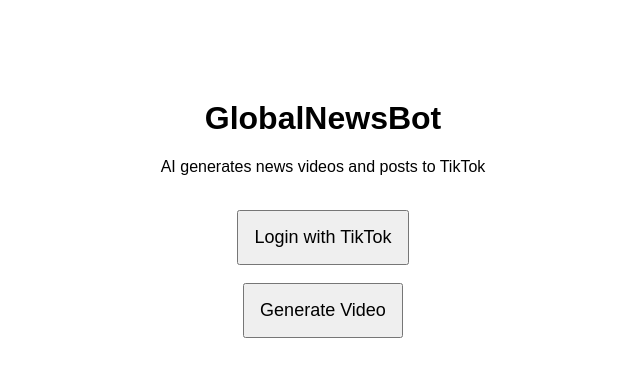
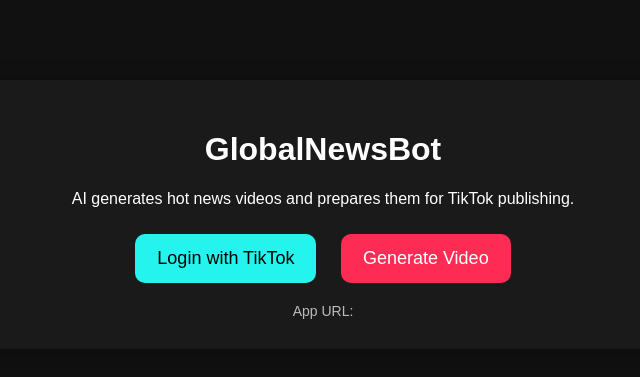
Before and after one commit to jacknguyen0110/tg_tiktok_news_bot, a FastAPI app: page / in a window 1280 px wide. Shown: the top 377 px of the page, without its empty margins (317-957 px from the left). Run offline with FastAPI, Linux system fonts and the light colour scheme.

Commit message:
Update index.html

```diff
--- a/templates/index.html
+++ b/templates/index.html
@@ -1,30 +1,67 @@
 <!DOCTYPE html>
 <html>
 <head>
-<title>GlobalNewsBot</title>
+  <meta charset="UTF-8" />
+  <title>GlobalNewsBot</title>
+  <style>
+    body {
+      font-family: Arial, sans-serif;
+      text-align: center;
+      margin-top: 80px;
+      background: #111;
+      color: white;
+    }
+    .btn {
+      padding: 14px 22px;
+      font-size: 18px;
+      border: none;
+      border-radius: 10px;
+      cursor: pointer;
+      margin: 10px;
+    }
+    .btn-login {
+      background: #25f4ee;
+      color: #000;
+    }
+    .btn-generate {
+      background: #fe2c55;
+      color: #fff;
+    }
+    .card {
+      width: 700px;
+      max-width: 90%;
+      margin: 0 auto;
+      padding: 30px;
+      background: #1a1a1a;
+      border-radius: 16px;
+      box-shadow: 0 6px 24px rgba(0,0,0,.35);
+    }
+    a {
+      text-decoration: none;
+    }
+    .muted {
+      color: #bbb;
+      font-size: 14px;
+      margin-top: 10px;
+    }
+  </style>
 </head>
+<body>
+  <div class="card">
+    <h1>{{ app_name }}</h1>
+    <p>AI generates hot news videos and prepares them for TikTok publishing.</p>
 
-<body style="font-family:Arial;text-align:center;margin-top:100px">
+    <a href="/login">
+      <button class="btn btn-login">Login with TikTok</button>
+    </a>
 
-<h1>GlobalNewsBot</h1>
+    <a href="/generate">
+      <button class="btn btn-generate">Generate Video</button>
+    </a>
 
-<p>AI generates news videos and posts to TikTok</p>
-
-<br>
-
-<a href="/login">
-<button style="padding:15px;font-size:18px">
-Login with TikTok
-</button>
-</a>
-
-<br><br>
-
-<a href="/generate">
-<button style="padding:15px;font-size:18px">
-Generate Video
-</button>
-</a>
-
+    <div class="muted">
+      App URL: {{ app_base_url }}
+    </div>
+  </div>
 </body>
 </html>
```
